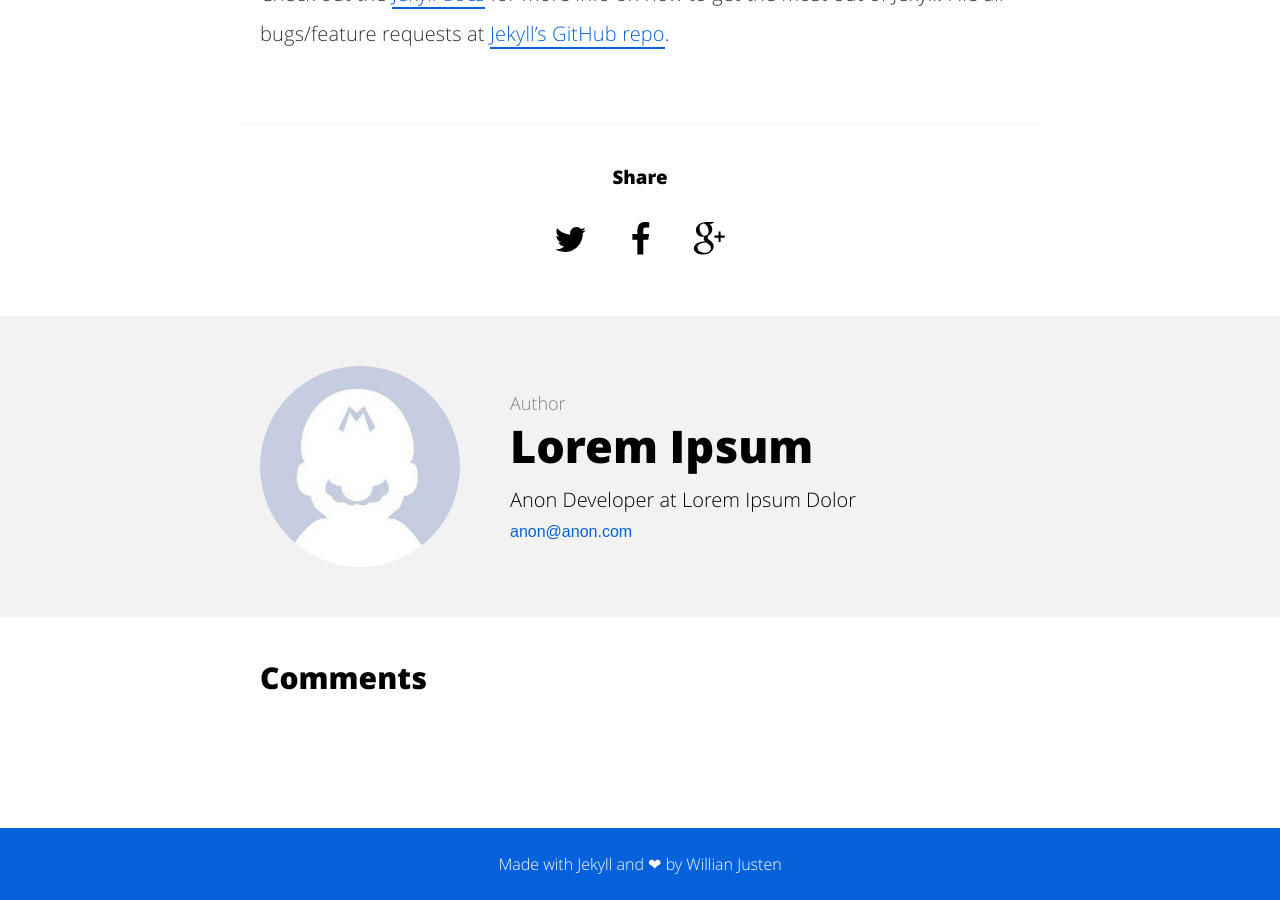
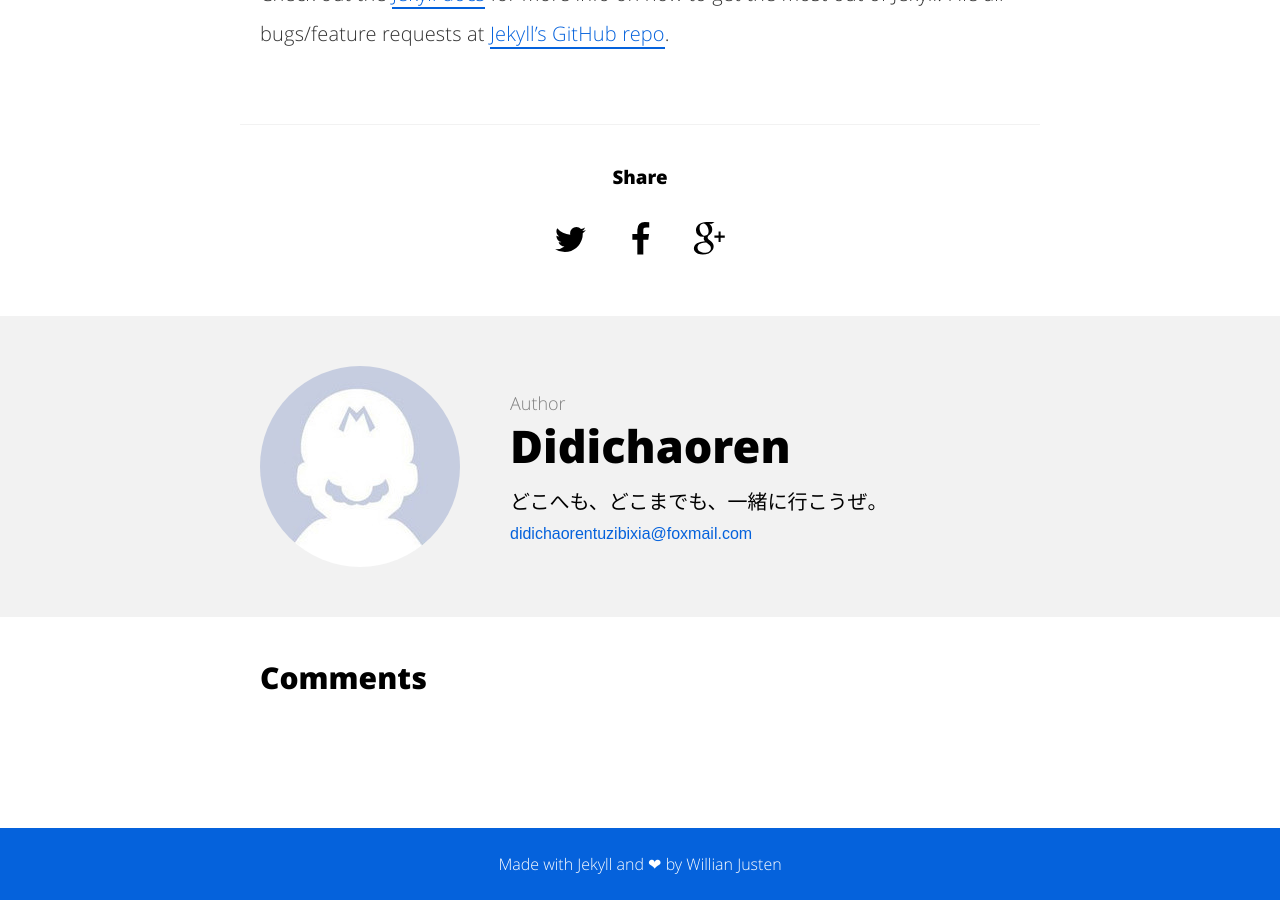
Before and after one commit to tuzibixia/tuzibixia.github.io, a Jekyll site: the page built from _posts/2015-08-04-welcome-to-jekyll.md, in a window 1280 px wide and 900 px high, scrolled down 1462 px. Built offline with Jekyll 4.4.1, drawn with Linux system fonts in a browser that asks for light colours; comment, search, counter and statistics services are not loaded.

Commit message:
components test

```diff
--- a/_config.yml
+++ b/_config.yml
@@ -4,12 +4,12 @@ baseurl: "" # the subpath of your site, e.g. /blog/
 url: "http://tuzibixia.github.io" # the base hostname & protocol for your site
 
 # User settings
-username: Lorem Ipsum
-user_description: Anon Developer at Lorem Ipsum Dolor
+username: Didichaoren
+user_description: どこへも、どこまでも、一緒に行こうぜ。
 user_title: Anon Developer
-email: anon@anon.com
-twitter_username: lorem_ipsum
-github_username:  lorem_ipsum
+email: didichaorentuzibixia@foxmail.com
+twitter_username: didichaoren
+github_username:  didichaoren
 gplus_username:  lorem_ipsum
 disqus_username: didichaoren
 
@@ -35,7 +35,7 @@ links:
     url: /series
   - title: Tags
     url: /tags
-  - title: About Me
+  - title: About Didi
     url: /about
 
 # exclude my node related stuff
```
